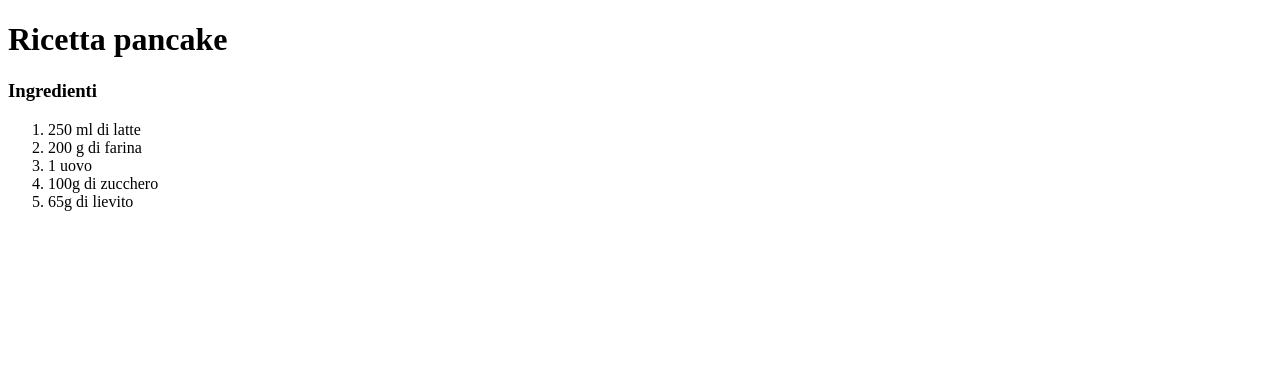
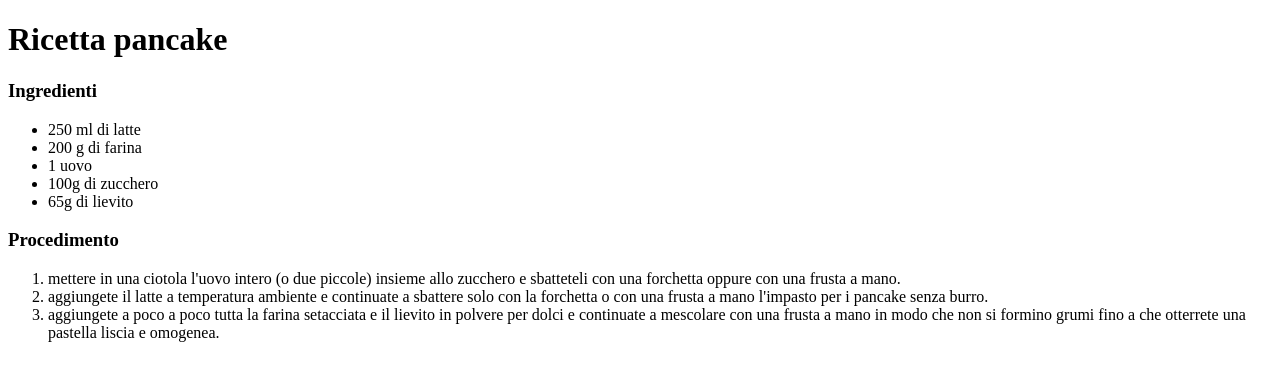
Before and after one commit to GioPa97/html-ricetta-pancake, a plain HTML site: page Ricetta pancake.html in a window 1280 px wide. Drawn offline with Linux system fonts and the light colour scheme.

Commit message:
Ho aggiunto la lista delle operazioni da fare

```diff
--- a/Ricetta pancake.html
+++ b/Ricetta pancake.html
@@ -11,12 +11,18 @@
 
 <body>
     <h3>Ingredienti</h3>
-    <ol>
+    <ul>
         <li>250 ml di latte</li>
         <li>200 g di farina</li>
         <li>1 uovo</li>
         <li>100g di zucchero</li>
         <li>65g di lievito</li>
+    </ul>
+    <h3>Procedimento</h3>
+    <ol>
+        <li>mettere in una ciotola l'uovo intero (o due piccole) insieme allo zucchero e sbatteteli con una forchetta oppure con una frusta a mano.</li>
+        <li>aggiungete il latte a temperatura ambiente e continuate a sbattere solo con la forchetta o con una frusta a mano l'impasto per i pancake senza burro.</li>
+        <li>aggiungete a poco a poco tutta la farina setacciata e il lievito in polvere per dolci e continuate a mescolare con una frusta a mano in modo che non si formino grumi fino a che otterrete una pastella liscia e omogenea.</li>
     </ol>
 </body>
 
```
